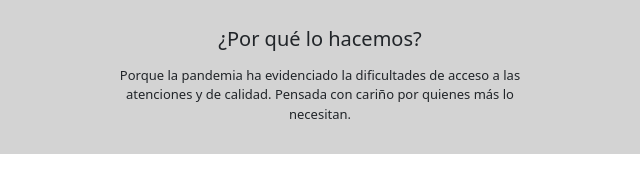
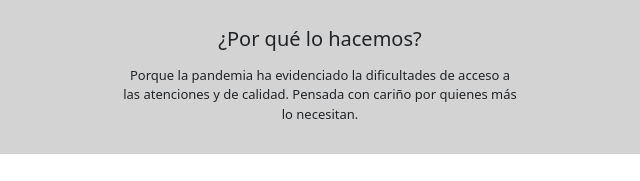
Before and after one commit to nosemiusername/coderhouse-desarrollo-web, a plain HTML site: page docs/index.html in a window 1280 px wide. Shown: the part 549-730 px from the top of the page, 320-960 px from the left. Drawn offline with nearby package versions, Linux system fonts and the light colour scheme.

Commit message:
fixing row why section

```diff
--- a/docs/index.html
+++ b/docs/index.html
@@ -56,7 +56,7 @@
             </div>
         </section>
         <!-- Sección para explicar las razones de por que se realiza el proyecto -->
-        <section id="why" class="why">
+        <section id="why" class="why row">
             <div class="col-md-4 offset-md-4">
                 <h2 class="h2">¿Por qué lo hacemos?</h2>
                 <p class="p">
```
